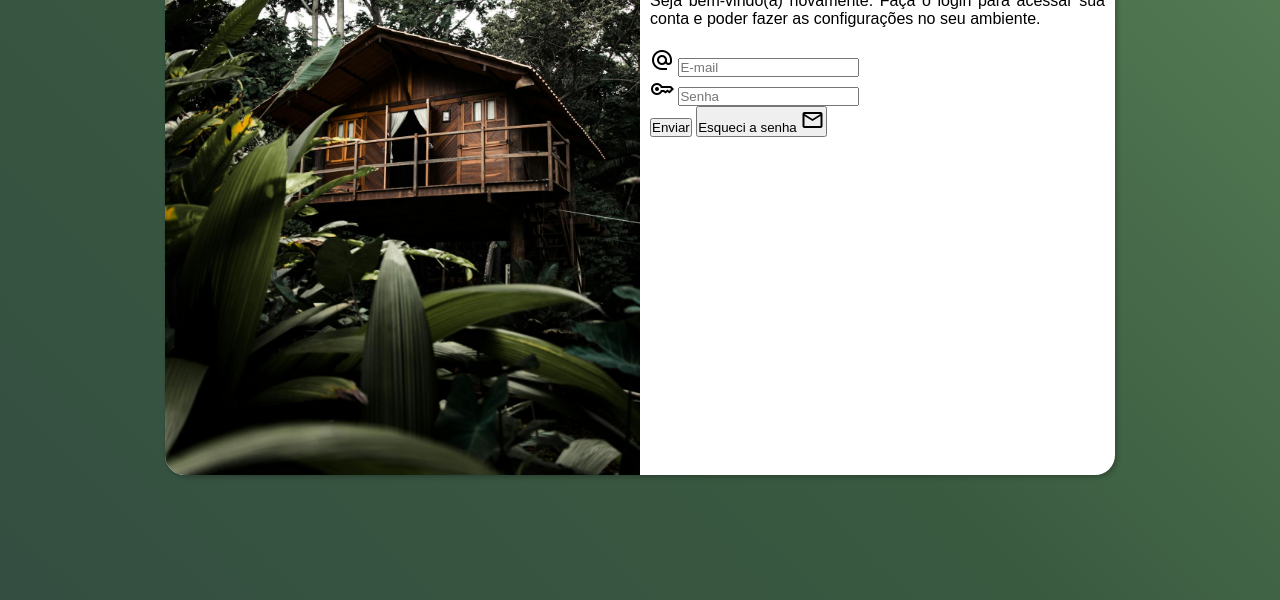
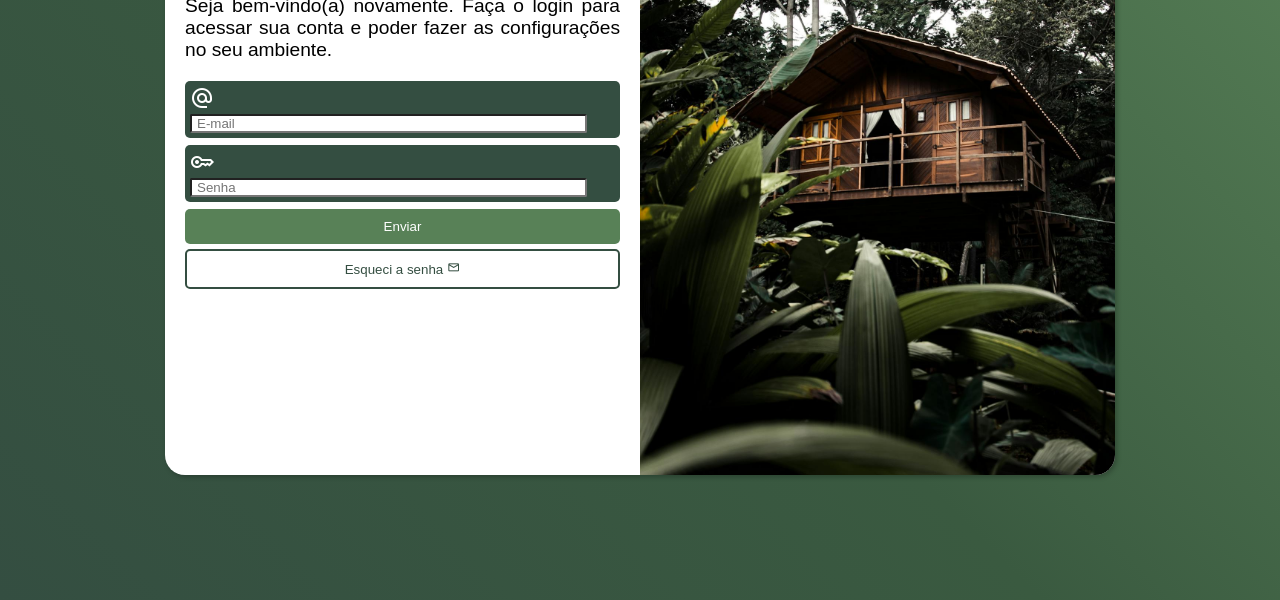
Before and after one commit to FelipeSanCavalcanti/Projeto-login, a plain HTML site: page index.html in a window 1280 px wide. Shown: the part 200-800 px from the top of the page. Drawn offline with nearby package versions, Linux system fonts and the light colour scheme; a web font is replaced by a local one.

Commit message:
formatação do fomulário

```diff
--- a/estilos/media-query.css
+++ b/estilos/media-query.css
@@ -17,8 +17,13 @@
 }
 
 @media screen and (min-width: 600px) and (max-width: 768px) and (orientation: landscape){
+    body {
+        background-color: var(--main-color);
+    }
+
     section#login{
         width: 65vw;
+        height: 90vh;
     }
 
         section#login > div#imagem{
@@ -68,14 +73,25 @@
     }
 
     section#login > div#imagem{
+        float: right;
+        width: 50%;
+        height: 100%;
+    }
+
+    section#login > div#formulario{
         float: left;
         width: 50%;
         height: 100%;
     }
 
-    section#login > div#formulario{
-        float: right;
-        width: 50%;
-        height: 100%;
+    section#login > div#formulario > h1{
+    font-size: 2.2em;
+    }
+
+    section#login > div#formulario > p{
+        text-align: justify;
+        margin: auto;
+        font-size: 1.2em;
+        margin-bottom: 20px;
     }
 }
--- a/estilos/style.css
+++ b/estilos/style.css
@@ -43,6 +43,9 @@ section#login{
     border-radius: 20px;
     box-shadow: 2px 2px 5px rgba(0, 0, 0, 0.253);
     overflow: hidden;
+
+    transition: width .2s, height .2s;
+    transition-timing-function: ease;
 }
 
 section#login > div#imagem {
@@ -57,76 +60,81 @@ section#login > div#imagem {
 
 section#login > div#formulario{
     display: block;
-    padding: 10px;
+    padding: 10px 20px;
 }
 
-#formulario > h1{
+section#login > div#formulario > h1{
     text-align: center;
     padding: 10px 0px;
     font-size: 2em;
 }
 
-#formulario > p{
+section#login > div#formulario > p{
     text-align: justify;
     margin: auto;
     font-size: 1em;
     margin-bottom: 20px;
 }
 
-/*
-.input-txt{
-    display: inline-blo;
+form > div.campo{
+    display: block;
+    width: 100%;
+    background-color: var(--main-color);
+    padding: 5px;
+    border-radius: 5px;
+    margin: 7px 0px;
 }
 
-.input-txt > label > i{
-    display: inline-block;
+form > div.campo > label > i{
     color: white;
-    font-size: 30px;
-    width: 30px;
-    padding: 5px;
-    border-top-left-radius: 5px;
-    border-bottom-left-radius: 5px;
-    background-color: var(--sec-color);
 }
 
-.input input{
-    width: 90%;
-    margin: auto;
+form > div.campo > input{
+    font-family: var(--fonte);
+    text-indent: 5px;
+    width: 93.5%;
+    border-radius: 2px;
 }
 
-.input input, button{
-    width: 100%;
-    margin: auto;
+form > div.campo > input{
+
 }
 
-.input > .input-texto{
-    width: 80%;
-    background-color: #dad7cd50;
-    border: 3px solid var(--sec-color);
+form > input[type=submit]{
+    display: block;
+    font-family: var(--fonte);
+    width: 100%;
+    padding: 10px;
+    background-color: var(--ter-color);
+    border: none;
     border-radius: 5px;
-    height: 30px;
-    font-family: var(--fonte);
-    margin-bottom: 10px;
-}
-
-.input > .input-button, .btn{
-    font-family: var(--fonte);
-    border-radius: 5px;
-    border: none;
-    padding: 10px 0px;
+    color: white;
+    cursor: pointer;
     margin-bottom: 5px;
 }
 
-.input > #btn-enviar{
-    background-color: var(--ter-color);
-    color: white;
-    font-weight: 700;
+form > input[type=submit]:hover{
+    background-color: var(--qua-color);
+    color: var(--main-color);
 }
 
-.input > #btn-esq{
+form > button {
+    display: block;
+    font-family: var(--fonte);
+    width: 100%;
+    padding: 10px;
     background-color: white;
+    border: 2px solid var(--main-color);
+    border-radius: 5px;
+    color: var(--main-color);
+    cursor: pointer;
+}
+
+form > button#btn-esq > i{
+    font-size: 1em;
+}
+
+form > button:hover{
     color: var(--ter-color);
-    border: 2px solid var(--ter-color);
-    font-weight: 700;
+    background-color: var(--white-color);
 }
-*/
--- a/index.html
+++ b/index.html
@@ -19,22 +19,21 @@
                 <h1>Login</h1>
                 <p>Seja bem-vindo(a) novamente. Faça o login para acessar sua conta e poder fazer as configurações no seu ambiente.</p>
 
-                <form id="dados" action="login.php" method="post">
-                    <p id="email-container" class="input input-txt">
+                <form action="login.php" method="post">
+                    <div class="campo">
                         <label for="iemail"><i class="material-symbols-outlined input-icon">alternate_email</i></label>
-                        <input class="input-texto" name="email" id="iemail" required type="email" autocomplete="on" placeholder="E-mail">
-                    </p>
-                    <p id="senha-container" class="input input-txt">
+                        <input name="email" id="iemail" required type="email" autocomplete="email" placeholder="E-mail">
+                    </div>
+                    <div class="campo">
                         <label for="isenha">
                             <i class="material-symbols-outlined input-icon">key
                             </i>
                         </label>
-                        <input class="input-texto" name="senha" id="isenha" required min="8" type="password" placeholder="Senha">
-                    </p>
-                    <p class="input input-btn">
-                        <input id="btn-enviar" class="input-button" type="submit" value="Enviar">
-                        <button class="btn" id="btn-esq">Esqueci a senha <i class="material-symbols-outlined">mail</i></button>
-                    </p>
+                        <input name="senha" id="isenha" required min="8" type="password" placeholder="Senha" minlength=8 maxlength=20>
+                    </div>
+                    <input id="btn-enviar" class="input-button" type="submit" value="Enviar">
+                    <button id="btn-esq">Esqueci a senha <i class="material-symbols-outlined">mail</i></button>
+
                 </form>
             </div>
         </section>
```
